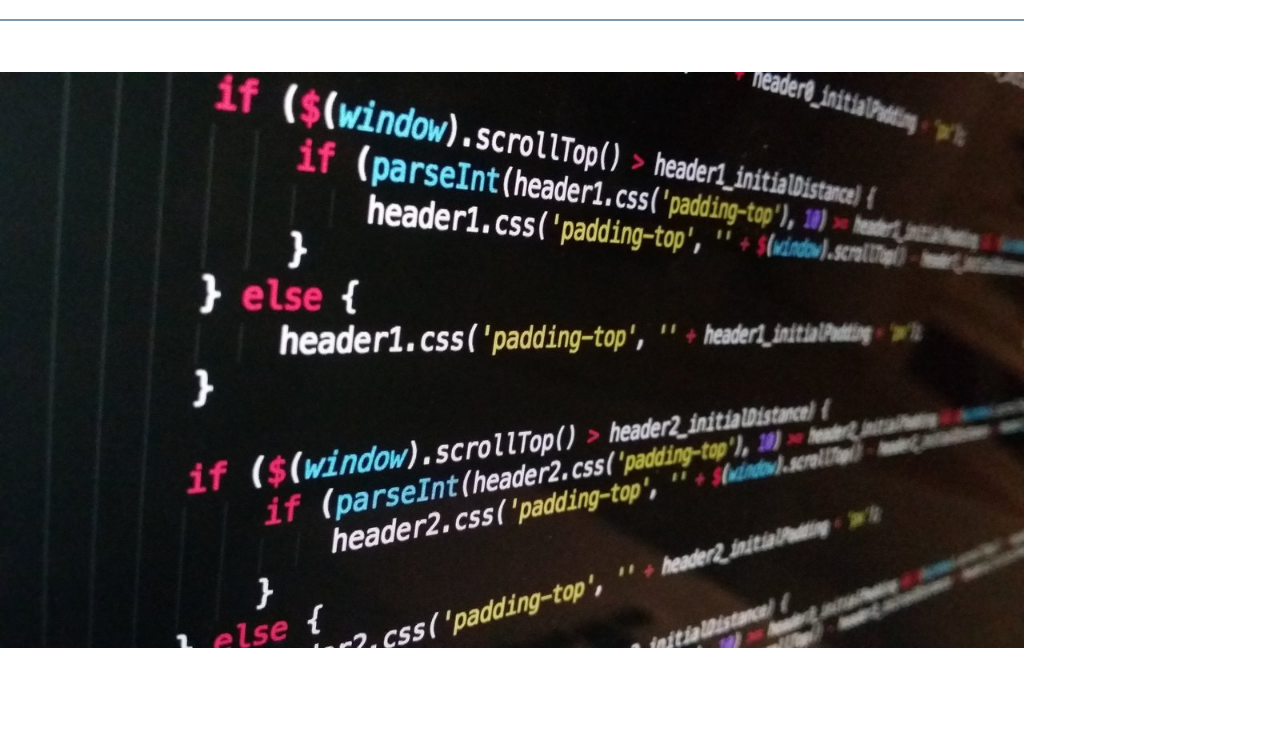
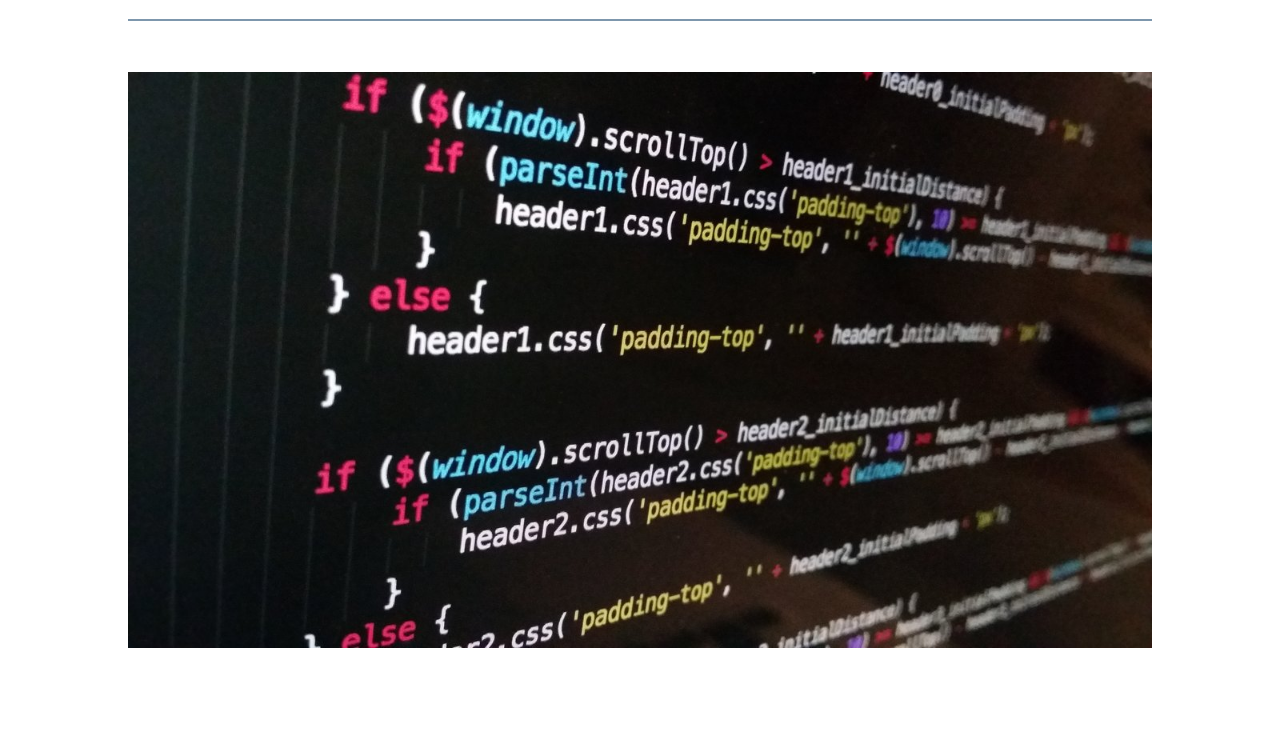
Before and after one commit to dimberr/frontend-nanodegree-portfolio, a website: page index.html in a window 1280 px wide. Shown: the part 99-848 px from the top of the page. Drawn offline with nearby package versions, Linux system fonts and the light colour scheme.

Commit message:
fix margin after normalize.css

```diff
--- a/css/styles.css
+++ b/css/styles.css
@@ -7,7 +7,7 @@
 body {
     font-family: 'Josefin Sans', sans-serif;
     max-width: 1024px;
-    margin: 0 auto 0 auto;
+    margin: 0 auto 0 auto !important;
 }
 
 h1 {
```
